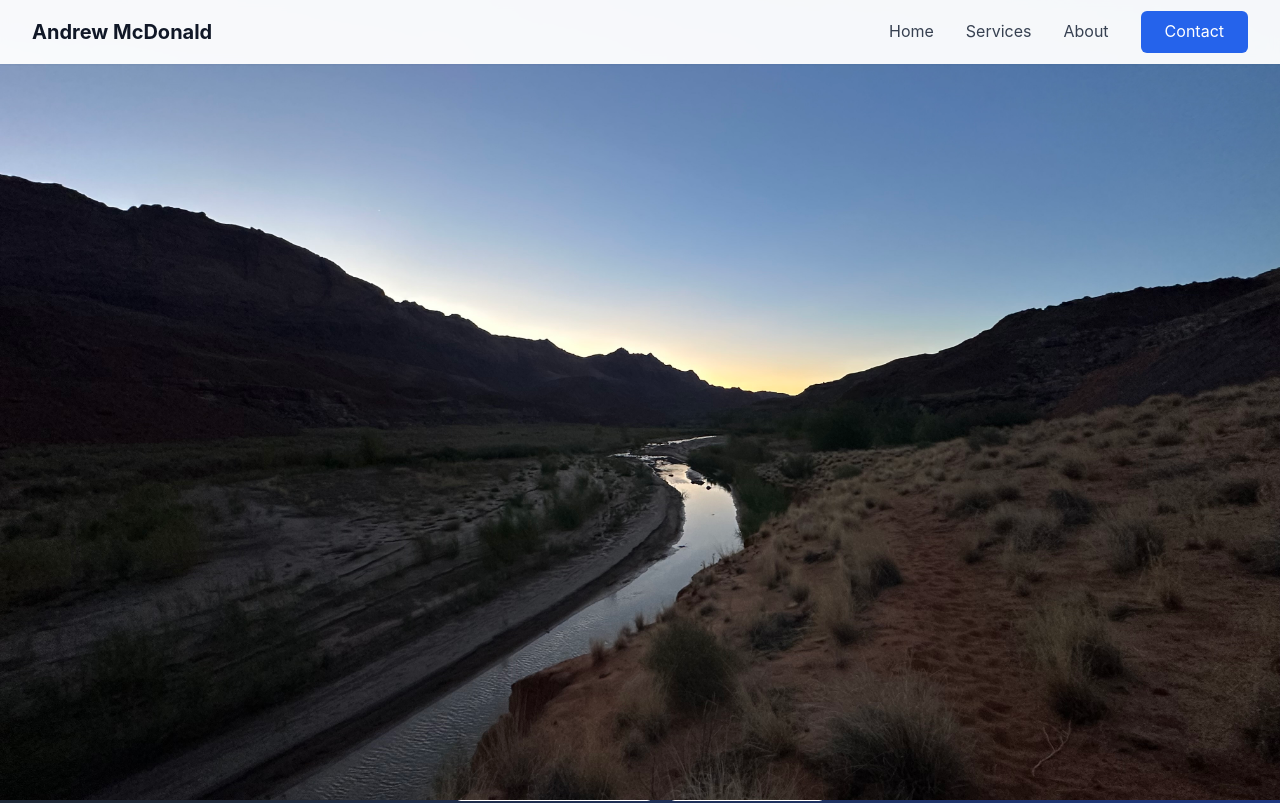
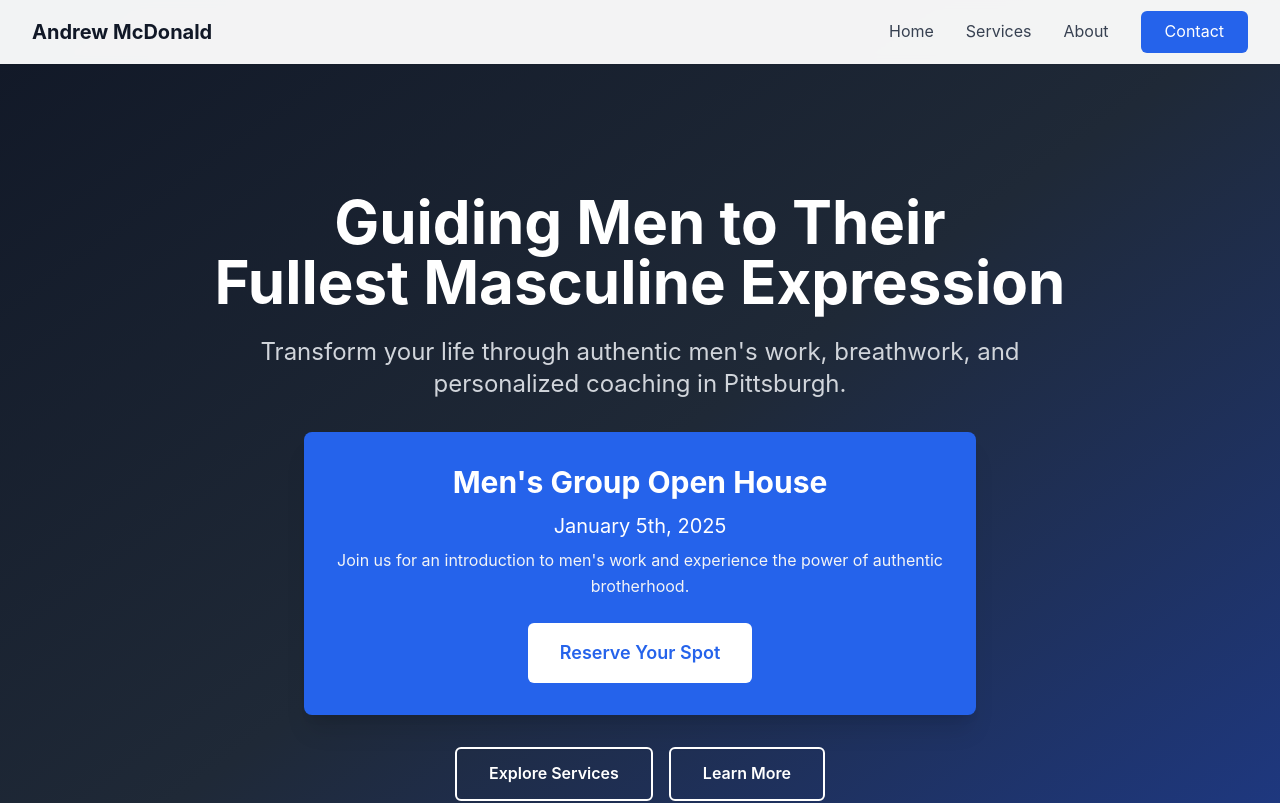
Before and after one commit to agmcdonald24/mens-coaching-site, a Next.js app: page / in a window 1280 px wide. Shown: the top 803 px of the page. Built offline with nearby package versions, Linux system fonts and the light colour scheme.

Commit message:
removed background

```diff
--- a/components/Hero.tsx
+++ b/components/Hero.tsx
@@ -1,15 +1,6 @@
-import Image from "next/image";
-
 export default function Hero() {
   return (
     <section id="home" className="pt-16 bg-gradient-to-br from-gray-900 via-gray-800 to-blue-900 text-white">
-      {/* Background image */}
-      <Image
-          src="/images/IMG_1298.jpeg"
-          alt="Men's coaching hero background"
-          fill
-          priority
-          className="object-cover" />
       <div className="max-w-7xl mx-auto px-4 sm:px-6 lg:px-8 py-24 sm:py-32">
         <div className="text-center">
           <h1 className="text-4xl sm:text-5xl lg:text-6xl font-bold mb-6 leading-tight">
```
Also changed, not shown: public/images/IMG_1298.jpeg (deleted).
